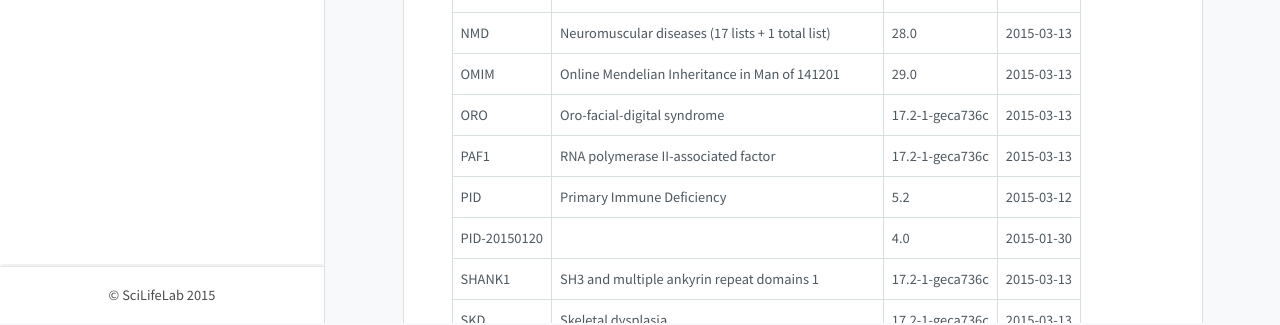
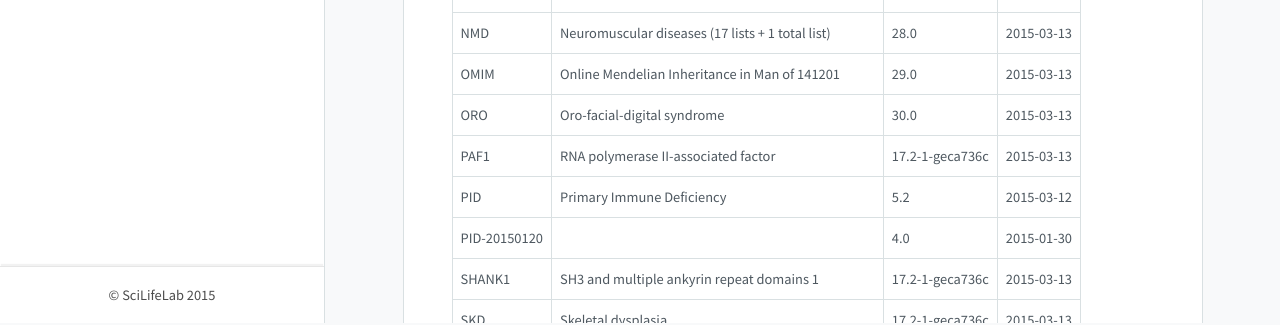
Before and after one commit to Clinical-Genomics/clinical-genomics.github.io, a Jekyll site: the page built from _pages/namnpagenlistor.md, in a window 1280 px wide. Shown: the part 577-902 px from the top of the page. Built offline with Jekyll 4.4.1, drawn with Linux system fonts in a browser that asks for light colours; nearby versions of some CDN libraries.

Commit message:
Update to cust002-ORO.txt

```diff
--- a/_pages/namnpagenlistor.md
+++ b/_pages/namnpagenlistor.md
@@ -20,7 +20,7 @@ title: Namn på genlistor
 |NJU|Kidney cancer|27.0|2015-03-13|
 |NMD|Neuromuscular diseases (17 lists + 1 total list)|28.0|2015-03-13|
 |OMIM|Online Mendelian Inheritance in Man of 141201|29.0|2015-03-13|
-|ORO|Oro-facial-digital syndrome|17.2-1-geca736c|2015-03-13|
+|ORO|Oro-facial-digital syndrome|30.0|2015-03-13|
 |PAF1|RNA polymerase II-associated factor|17.2-1-geca736c|2015-03-13|
 |PID|Primary Immune Deficiency|5.2|2015-03-12|
 |PID-20150120||4.0|2015-01-30|
```
